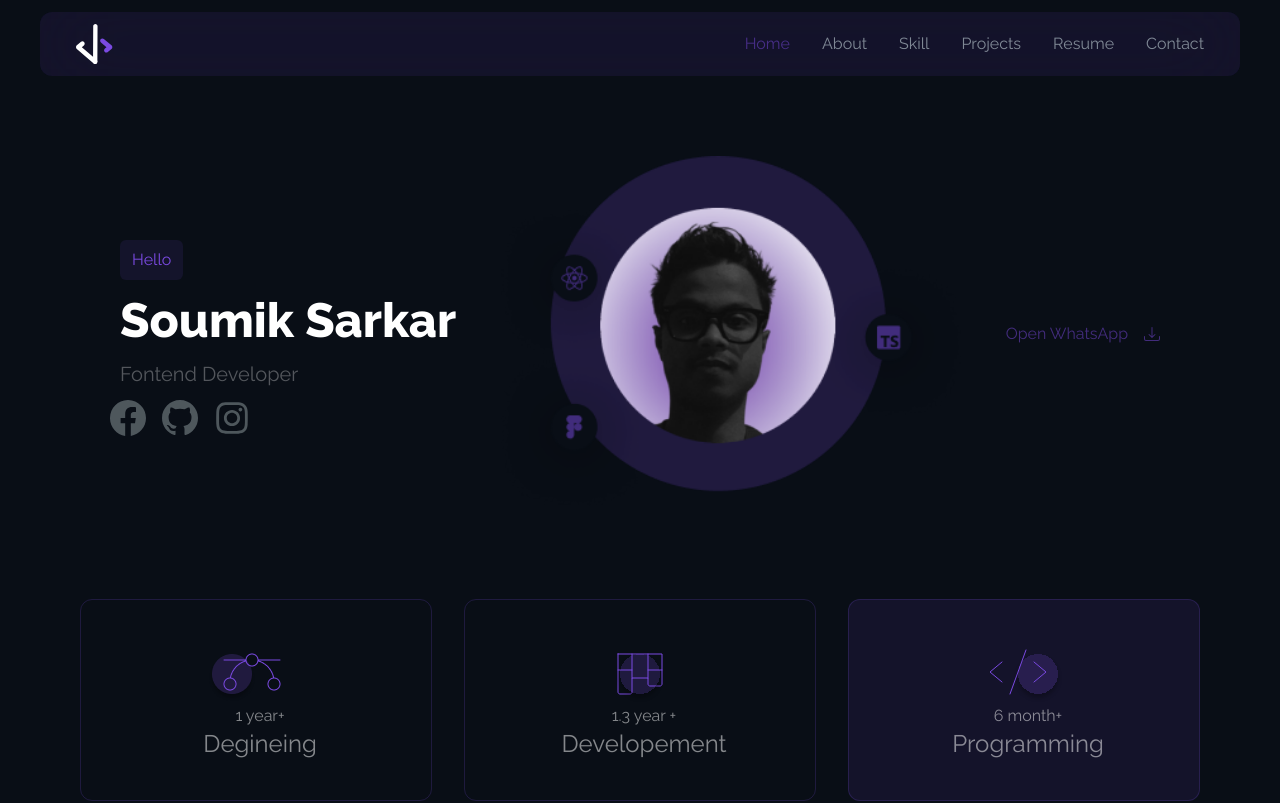
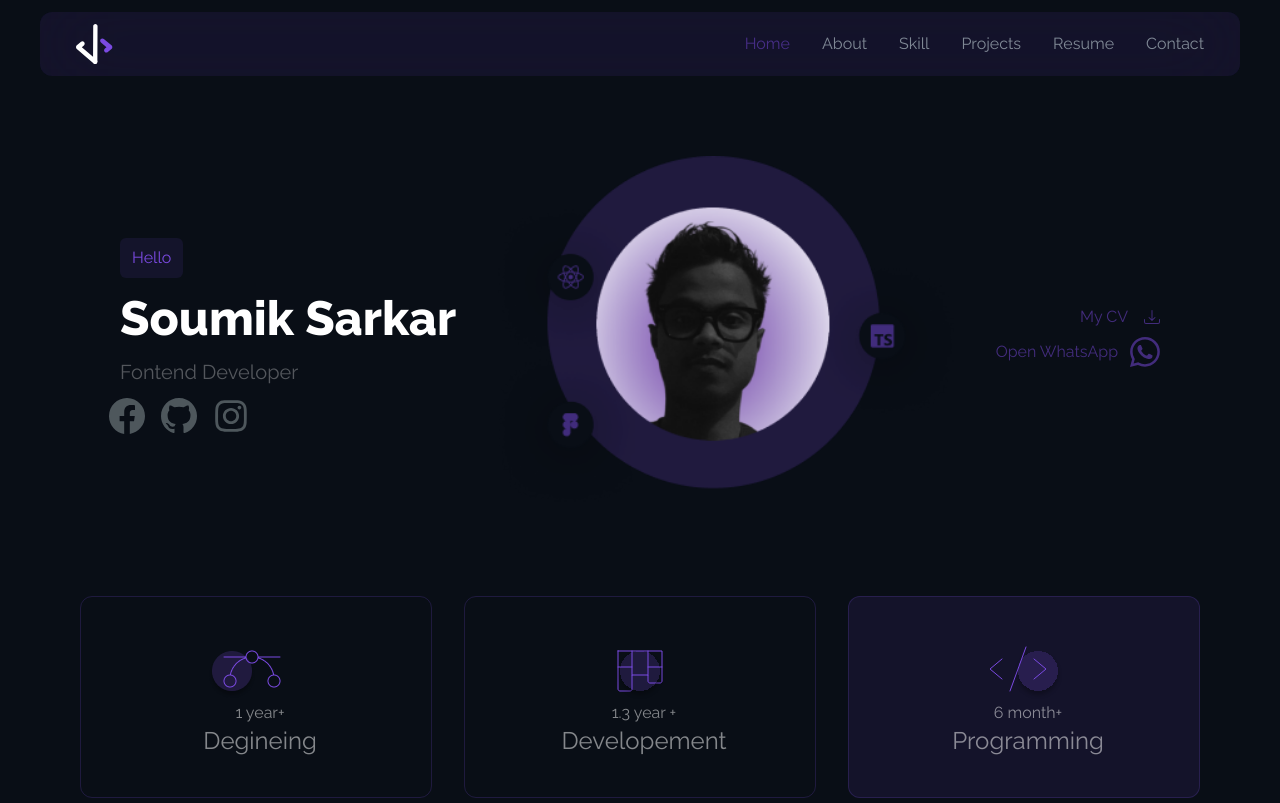
Before and after one commit to Soum-ik/developer_portfolio, a React (Vite) app: page / in a window 1280 px wide. Shown: the top 803 px of the page. Built offline with nearby package versions, Linux system fonts and the light colour scheme.

Commit message:
#button working

```diff
--- /dev/null
+++ b/src/components/Card/cv.jsx
@@ -0,0 +1,17 @@
+import React from "react";
+import { BsDownload } from "react-icons/bs";
+
+const MyCV = () => {
+  return (
+    <div>
+      <a href="/path_to_your_cv.pdf" className="flex space-x-4 items-center justify-end " download="your_cv.pdf">
+        {/* <di> */}
+          <h1>My CV</h1>
+          <BsDownload />
+        {/* </di/v> */}
+      </a>
+    </div>
+  );
+};
+
+export default MyCV;
--- a/src/components/Card/whats_Up.jsx
+++ b/src/components/Card/whats_Up.jsx
@@ -1,4 +1,5 @@
 import React from "react";
+import { BsWhatsapp } from "react-icons/bs";
 
 const WhatsAppLink = () => {
   const countryCode = "+880"; // Country code for Bangladesh
@@ -10,8 +11,10 @@ const WhatsAppLink = () => {
   )}`;
 
   return (
-    <a href={whatsappUrl} target="_blank" rel="noopener noreferrer">
+    <a href={whatsappUrl} target="_blank" rel="noopener noreferrer" className="flex gap-3 items-center justify-end ">
       Open WhatsApp
+      <BsWhatsapp size={30} />
+
     </a>
   );
 };
--- a/src/components/contact.jsx
+++ b/src/components/contact.jsx
@@ -1,5 +1,6 @@
 import { BiSolidCopyAlt } from "react-icons/bi";
 import { BsSend, BsWhatsapp } from "react-icons/bs";
+import WhatsAppLink from "./Card/whats_Up";
 
 export default function Contact() {
   return (
@@ -13,8 +14,8 @@ export default function Contact() {
           <div className=" flex flex-col md:flex-row md:space-x-9 space-y-3">
             <div className=" flex items-center justify-center">
               <button className="border text-mainColor/50 border-mainColor/25 space-x-4  items-center px-4 py-5 flex rounded-2xl ">
-                <p className=" text-xl">Conversation</p>
-                <BsWhatsapp size={30} />
+                <WhatsAppLink/>
+                {/* <BsWhatsapp size={30} /> */}
               </button>
             </div>
 
--- a/src/components/hero.jsx
+++ b/src/components/hero.jsx
@@ -1,9 +1,8 @@
-import Transtion from "./motion/motion";
-import { BsDownload, BsWhatsapp } from "react-icons/bs";
+
 import logo from "../img/Component1.png";
+import WhatsAppLink from "./Card/whats_Up";
 import Moblie_item from "./moblie-nav/moblie";
-import WhatsAppLink from "./Card/whats_Up";
-
+import MyCV from "./Card/cv";
 
 const Hero = () => {
   return (
@@ -15,16 +14,18 @@ const Hero = () => {
             <h1 className="Tittle">Soumik Sarkar</h1>
             <p className="text-white/30 text-xl">Fontend Developer</p>
             <div className="hidden md:block md:-ml-[282px]">
+              {/* Here is my CV */}
               {<Moblie_item />}
             </div>
           </div>
           <img src={logo} className="md:grow-[2] w-[400px]" alt="" />
           <div className=" grow text-mainColor/50 hidden md:block space-y-2">
-            <div className="flex space-x-4 items-center justify-end ">
-              <WhatsAppLink/>
-              <BsDownload />
+            {/* <div className="flex space-x-4 items-center justify-end "> */}
+              <MyCV />
+
+            <div className="flex space-x-4 items-center justify-end">
+              <WhatsAppLink />
             </div>
-            <div className="flex space-x-4 items-center justify-end"></div>
           </div>
         </div>
       </div>
```
